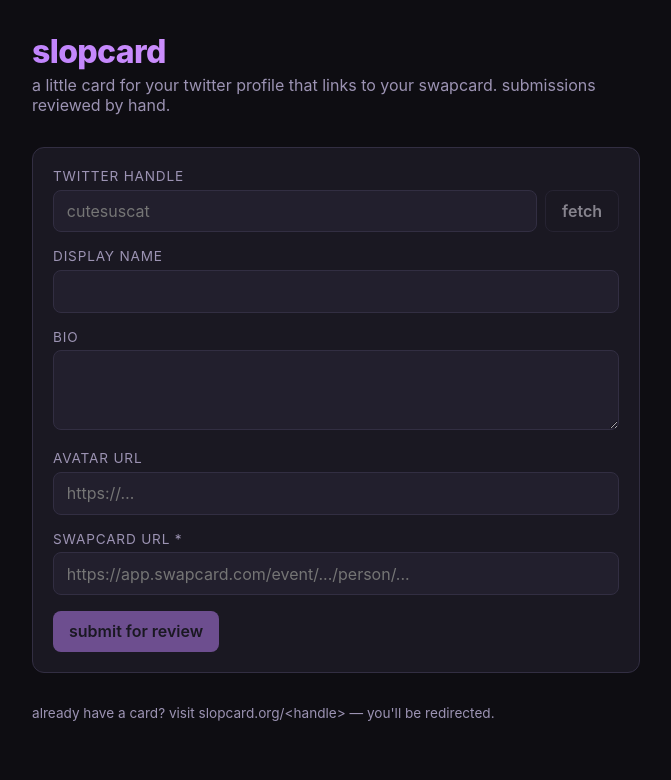
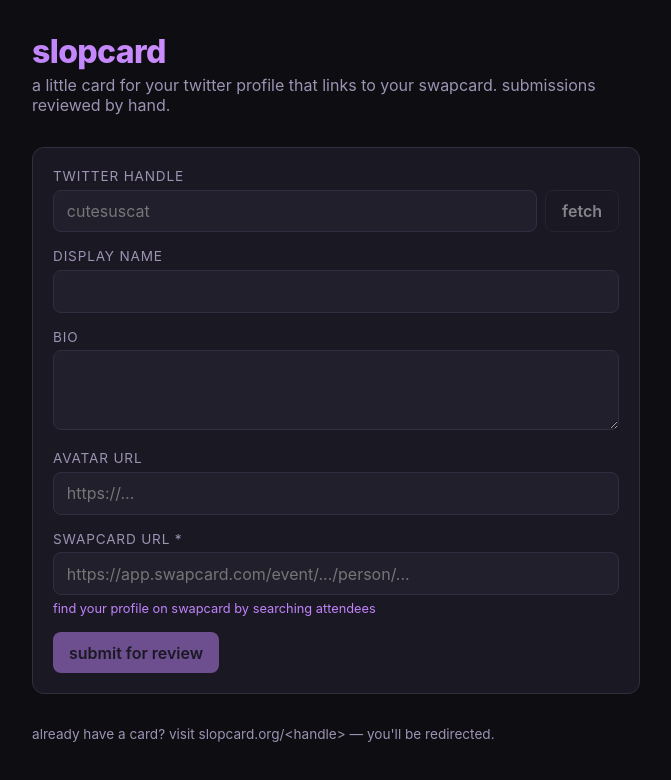
Before and after one commit to nickypro/slopcard, a Next.js app in the folder app/: page / in a window 1280 px wide. Shown: the top 780 px of the page, without its empty margins (304-975 px from the left). Built offline with nearby package versions, Linux system fonts and the light colour scheme; no server answers.

Commit message:
add swapcard attendees-search link under the URL field

```diff
--- a/app/src/components/SubmitForm.tsx
+++ b/app/src/components/SubmitForm.tsx
@@ -147,6 +147,18 @@
           onChange={(e) => setSwapcardUrl(e.target.value)}
           placeholder="https://app.swapcard.com/event/.../person/..."
         />
+        <p
+          className="muted"
+          style={{ fontSize: "0.8rem", marginTop: "0.4rem" }}
+        >
+          <a
+            href="https://app.swapcard.com/event/eag-london/people/RXZlbnRWaWV3XzEyNzQyMDI="
+            target="_blank"
+            rel="noreferrer"
+          >
+            find your profile on swapcard by searching attendees
+          </a>
+        </p>
       </div>
 
       <div className="actions">
```
